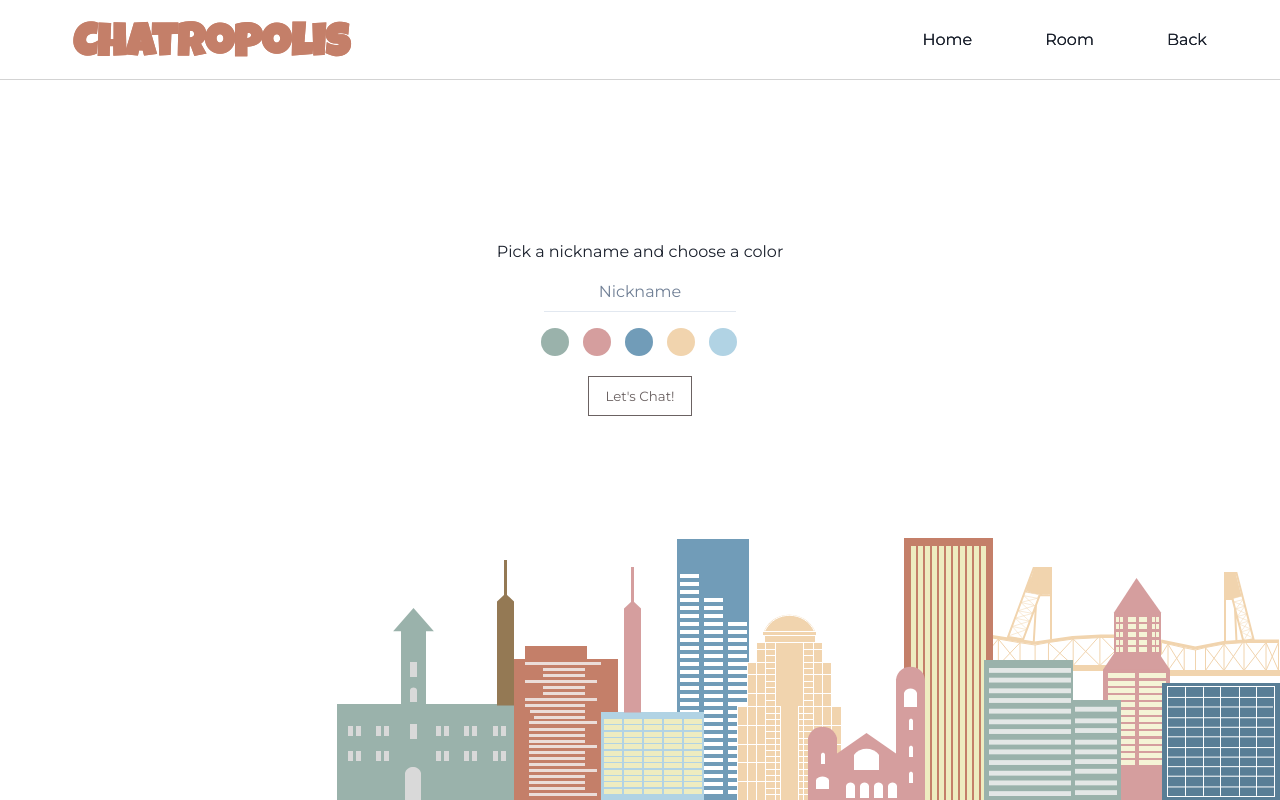
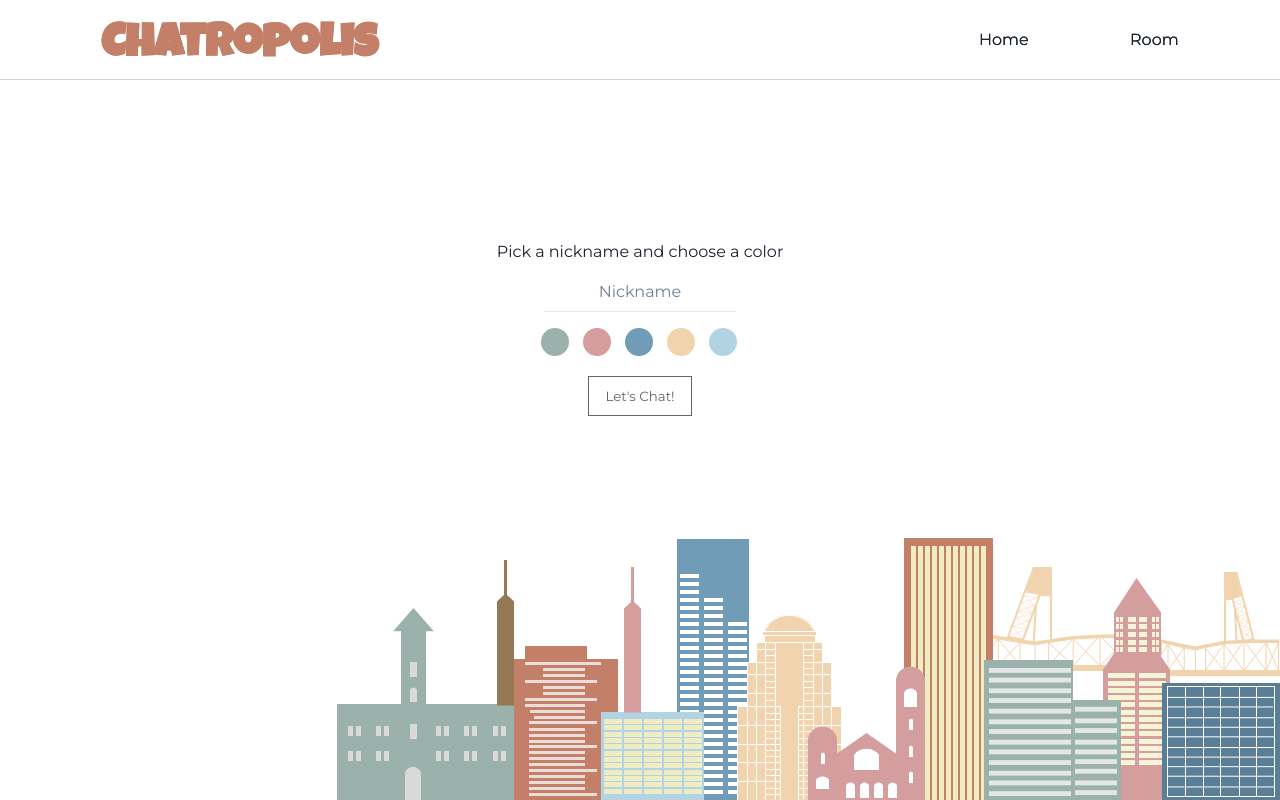
Before and after one commit to jennifertechel/project-socket-chat, a React (Vite) app in the folder client/: page / in a window 1280 px wide. Built offline with nearby package versions, Linux system fonts and the light colour scheme; no server answers; a web font is replaced by a local one.

Commit message:
removed private in header and footer

```diff
--- a/client/src/components/Footer.tsx
+++ b/client/src/components/Footer.tsx
@@ -18,9 +18,6 @@ export default function Footer() {
       <Box>
         <Link to="/home">Home</Link>
       </Box>
-      <Box>
-        <Link to="/room">Back</Link>
-      </Box>
     </Flex>
   );
 }
--- a/client/src/components/Header.tsx
+++ b/client/src/components/Header.tsx
@@ -31,9 +31,6 @@ function Header() {
       <Box>
         <Link to="/room">Room</Link>
       </Box>
-      <Box>
-        <Link to="/room">Back</Link>
-      </Box>
     </Flex>
   );
 }
```
